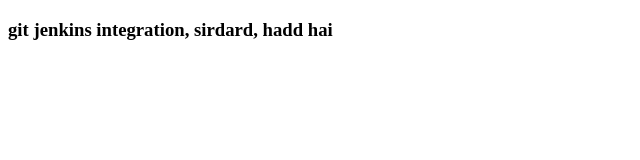
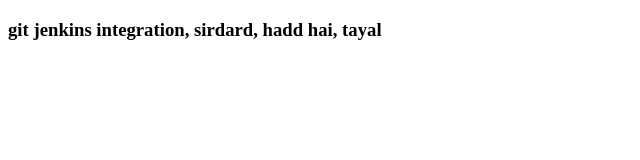
Before and after one commit to rishabhtayal72/index.html, a plain HTML site: page index.html in a window 1280 px wide. Shown: the full height of the page, 0-640 px from the left. Drawn offline with Linux system fonts and the light colour scheme.

Commit message:
added tayal

```diff
--- a/index.html
+++ b/index.html
@@ -5,7 +5,7 @@
 </head>
 
 <body>
-	<h3>git jenkins integration, sirdard, hadd hai</h3>
+	<h3>git jenkins integration, sirdard, hadd hai, tayal</h3>
 </body>
 
 </html>
```
